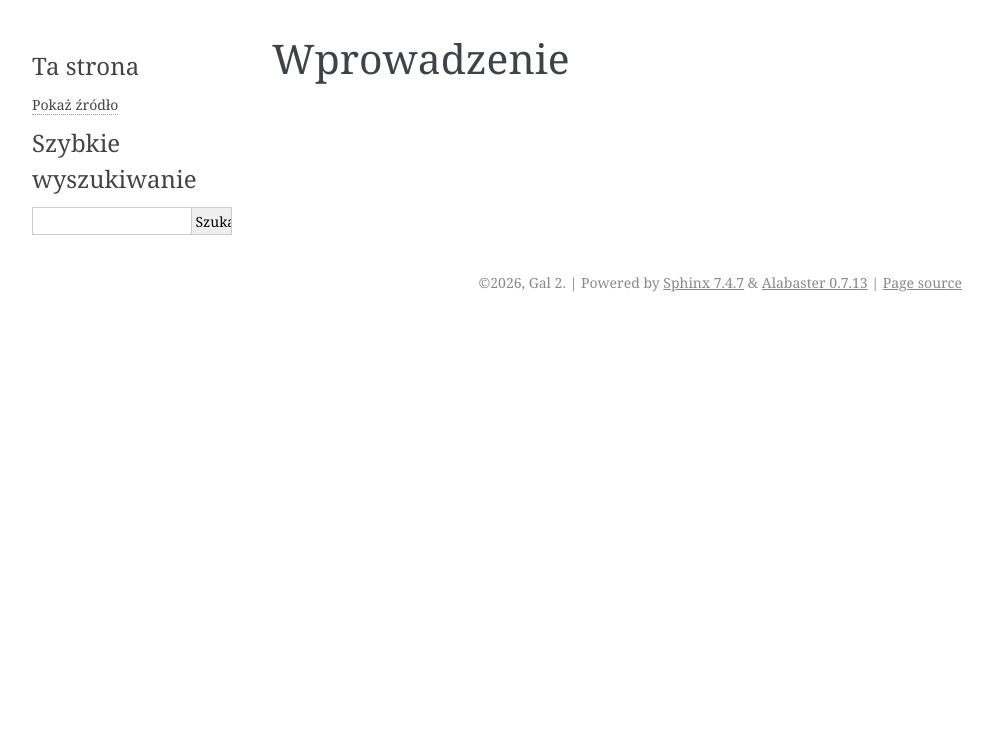
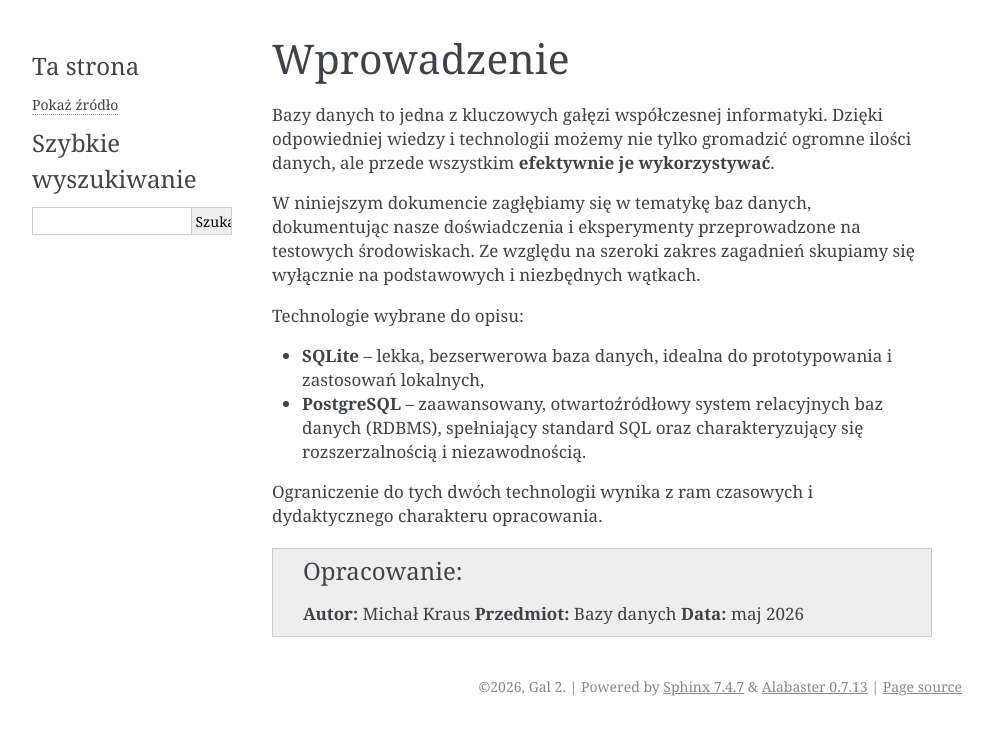
Before and after one commit to Youarecheck/Bazy_danych_studia, a Sphinx documentation site: the page built from source/rozdzial_1/index.rst, in a window 1280 px wide. Shown: the top 735 px of the page, without its empty margins (148-1141 px from the left). Built offline with Sphinx 7.4.7, drawn with Linux system fonts in a browser that asks for light colours; pages that are not in the unit, such as notebooks, are missing from menus.

Commit message:
Napisanie wstępu, wstępne generowanie pdf

```diff
--- a/source/conf.py
+++ b/source/conf.py
@@ -1,28 +1,30 @@
 # Configuration file for the Sphinx documentation builder.
-#
-# For the full list of built-in configuration values, see the documentation:
-# https://www.sphinx-doc.org/en/master/usage/configuration.html
-
-# -- Project information -----------------------------------------------------
-# https://www.sphinx-doc.org/en/master/usage/configuration.html#project-information
 
 project = 'Sprawozdanie z laboratorium'
 copyright = '2026, Gal 2'
 author = 'Gal 2'
 release = '0.0.1'
 
-# -- General configuration ---------------------------------------------------
-# https://www.sphinx-doc.org/en/master/usage/configuration.html#general-configuration
-
-extensions = []
+# General configuration
+extensions = []  # ← USUŃ 'rst2pdf.pdfbuilder'
 
 templates_path = ['_templates']
 exclude_patterns = []
-
 language = 'pl'
 
-# -- Options for HTML output -------------------------------------------------
-# https://www.sphinx-doc.org/en/master/usage/configuration.html#options-for-html-output
-
+# HTML output
 html_theme = 'alabaster'
 html_static_path = ['_static']
+
+# LaTeX output (dla make latexpdf)
+latex_engine = 'pdflatex'
+latex_elements = {
+    'inputenc': r'\usepackage[utf8]{inputenc}',
+    'fontenc': r'\usepackage[T1]{fontenc}',
+    'babel': r'\usepackage[polish]{babel}',
+    'preamble': r'''
+        \usepackage{fncychap}
+        \usepackage{wrapfig}
+        \usepackage{enumitem}
+    ''',
+}
--- a/source/rozdzial_1/index.rst
+++ b/source/rozdzial_1/index.rst
@@ -1,3 +1,25 @@
-=======================================
 Wprowadzenie
-=======================================
+============
+
+Bazy danych to jedna z kluczowych gałęzi współczesnej informatyki. Dzięki odpowiedniej wiedzy
+i technologii możemy nie tylko gromadzić ogromne ilości danych, ale przede wszystkim
+**efektywnie je wykorzystywać**.
+
+W niniejszym dokumencie zagłębiamy się w tematykę baz danych, dokumentując nasze doświadczenia
+i eksperymenty przeprowadzone na testowych środowiskach. Ze względu na szeroki zakres zagadnień
+skupiamy się wyłącznie na podstawowych i niezbędnych wątkach.
+
+Technologie wybrane do opisu:
+
+* **SQLite** – lekka, bezserwerowa baza danych, idealna do prototypowania i zastosowań lokalnych,
+* **PostgreSQL** – zaawansowany, otwartoźródłowy system relacyjnych baz danych (RDBMS),
+  spełniający standard SQL oraz charakteryzujący się rozszerzalnością i niezawodnością.
+
+Ograniczenie do tych dwóch technologii wynika z ram czasowych i dydaktycznego charakteru opracowania.
+
+.. admonition:: Opracowanie
+   :class: note
+
+   **Autor:** Michał Kraus
+   **Przedmiot:** Bazy danych
+   **Data:** maj 2026
```
Also changed, not shown: source/rozdzia_21/index.rst (line endings or trailing spaces).
